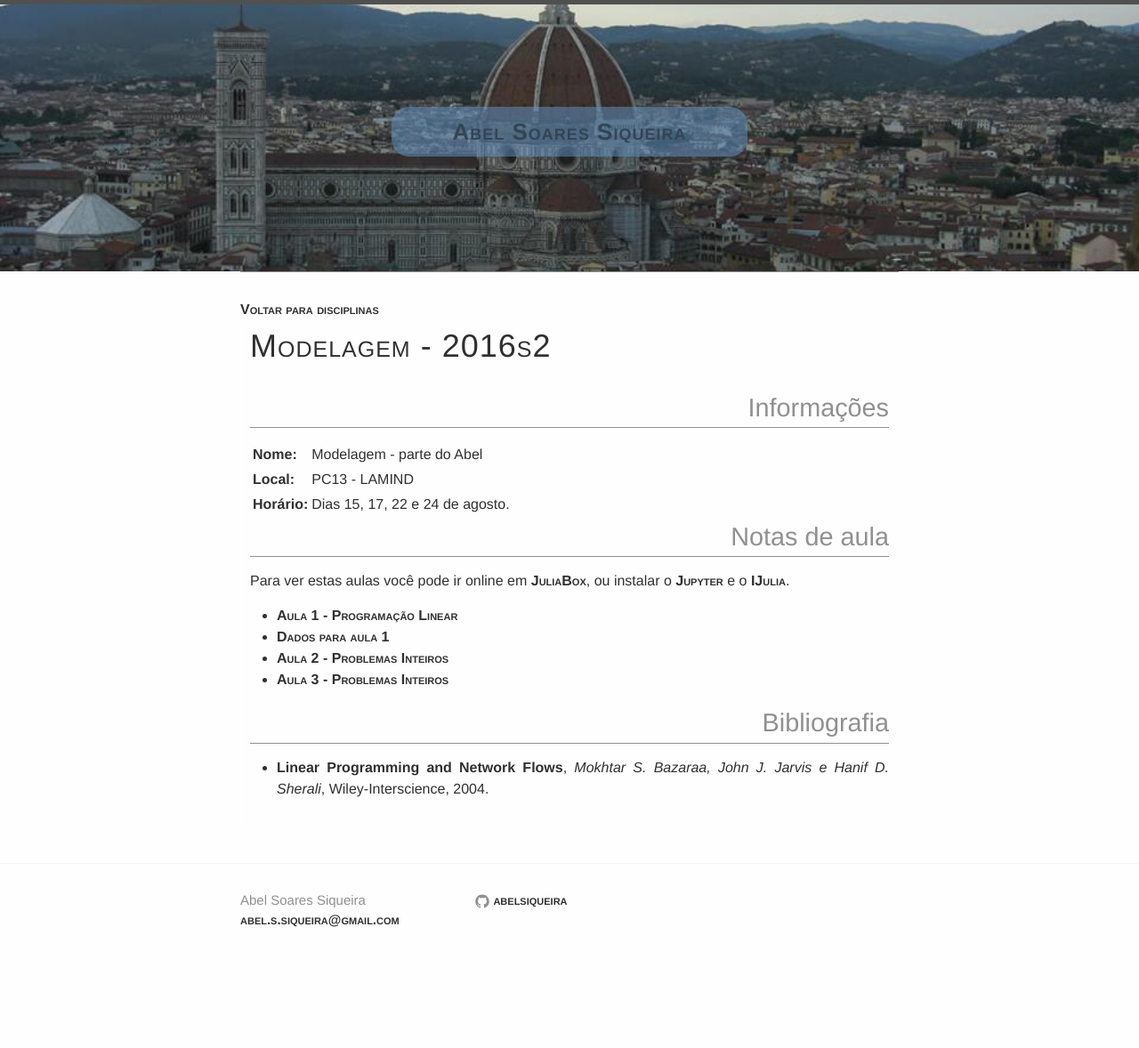
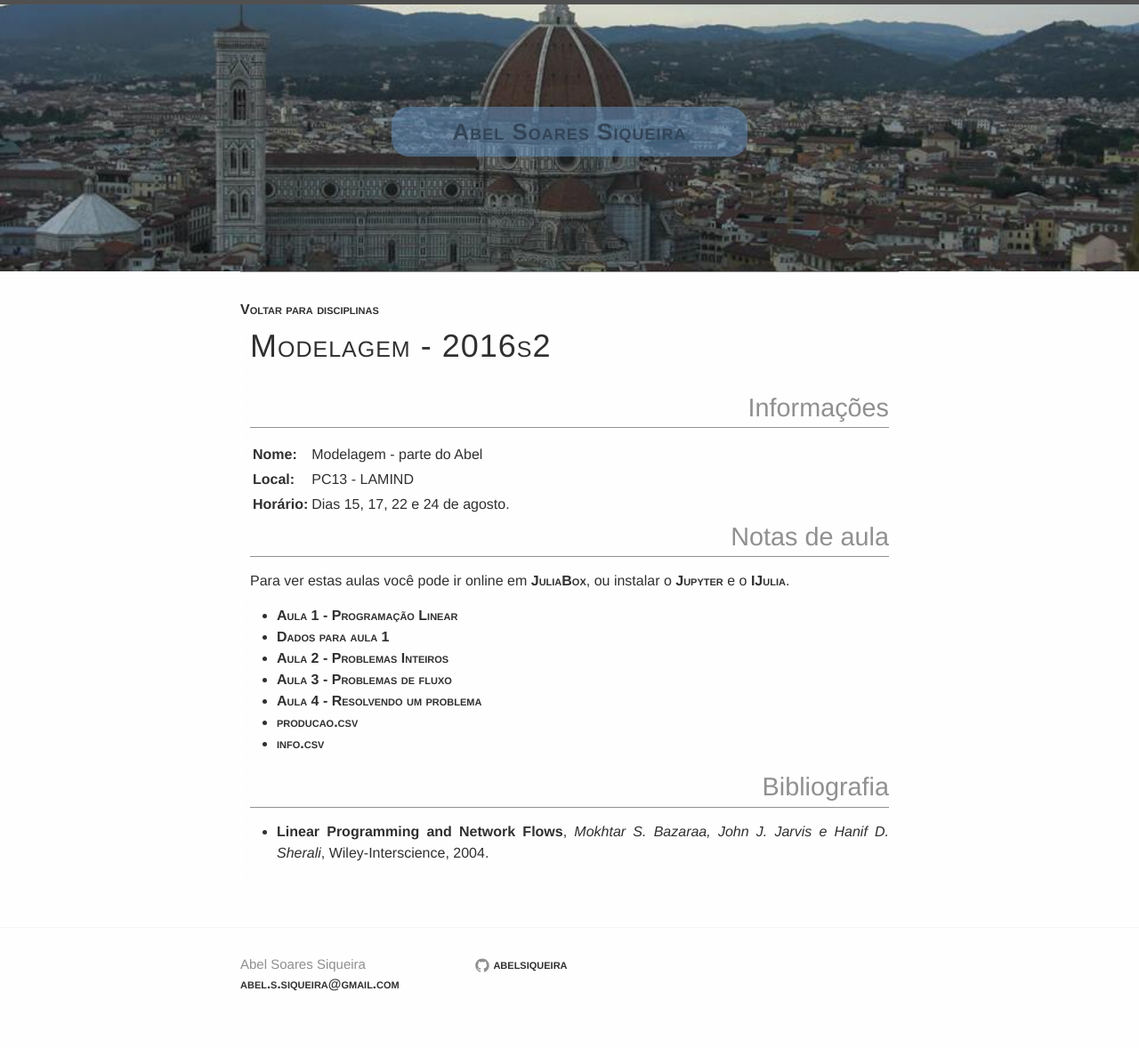
Before and after one commit to abelsiqueira/abelsiqueira.github.io-old, a Jekyll site: the page built from disciplinas/modelagem-2016s2.md, in a window 1280 px wide. Shown: the whole page at 89% size. Built offline with Jekyll 4.4.1, drawn with Linux system fonts in a browser that asks for light colours; before the commit the page ends 1106 px from its top, so only the background shows below that.

Commit message:
Aula final de modelagem

```diff
--- a/disciplinas/modelagem-2016s2.md
+++ b/disciplinas/modelagem-2016s2.md
@@ -22,7 +22,10 @@ ou instalar o [Jupyter](https://jupyter.org/) e o
   - [Aula 1 - Programação Linear]({{ site.baseurl }}/disciplinas/modelagem/Aula-1.ipynb)
   - [Dados para aula 1]({{ site.baseurl }}/disciplinas/modelagem/dados.zip)
   - [Aula 2 - Problemas Inteiros]({{ site.baseurl }}/disciplinas/modelagem/Aula-2.ipynb)
-  - [Aula 3 - Problemas Inteiros]({{ site.baseurl }}/disciplinas/modelagem/Aula-3.ipynb)
+  - [Aula 3 - Problemas de fluxo]({{ site.baseurl }}/disciplinas/modelagem/Aula-3.ipynb)
+  - [Aula 4 - Resolvendo um problema]({{ site.baseurl }}/disciplinas/modelagem/Aula-4.ipynb)
+  - [producao.csv]({{ site.baseurl }}/disciplinas/modelagem/producao.csv)
+  - [info.csv]({{ site.baseurl }}/disciplinas/modelagem/info.csv)
 
 # Bibliografia
 
```
Also changed, not shown: disciplinas/modelagem/info.csv (added, +8 -0 lines), disciplinas/modelagem/producao.csv (added, +8 -0 lines), 1 other file.
